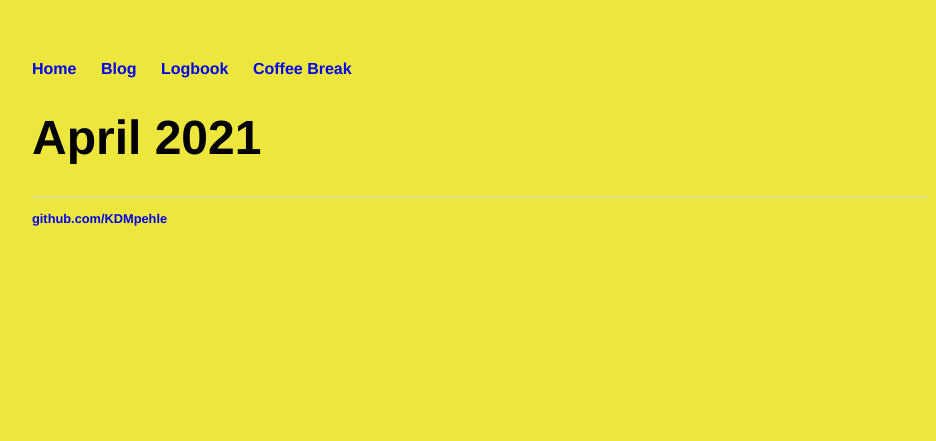
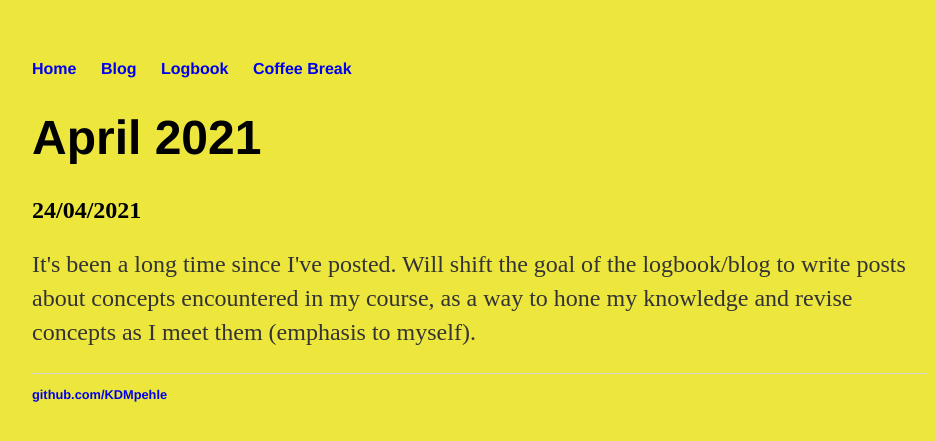
Before and after one commit to KDMpehle/KDMpehle.github.io, a Jekyll site: the page built from Logbook/_posts/2021-04-24-entry-two.md, in a window 1280 px wide. Shown: the top 441 px of the page, without its empty margins (160-1096 px from the left). Built offline with Jekyll 4.4.1, drawn with Linux system fonts in a browser that asks for light colours.

Commit message:
Update 2021-04-24-entry-two.md
added logbook section for April

```diff
--- a/Logbook/_posts/2021-04-24-entry-two.md
+++ b/Logbook/_posts/2021-04-24-entry-two.md
@@ -3,3 +3,6 @@ layout: entry
 title: "April 2021"
 date: 2021-04-24
 ---
+<h2> 24/04/2021 </h2>
+<p> It's been a long time since I've posted. Will shift the goal of the logbook/blog to write posts about concepts encountered in my course, as a way to hone my knowledge and revise concepts <bf> as I meet them </bf> (emphasis to myself).
+  </p>
```
